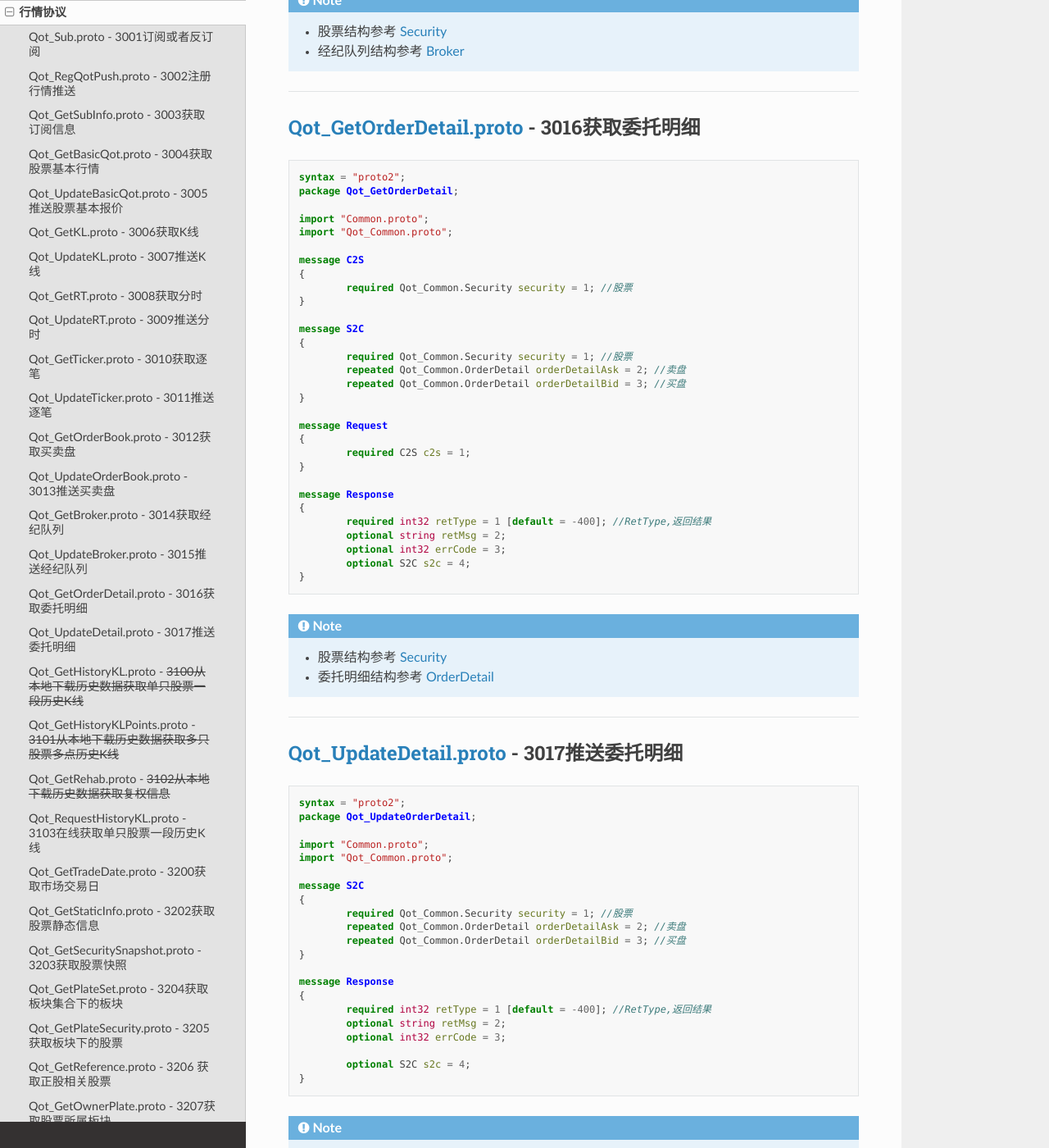
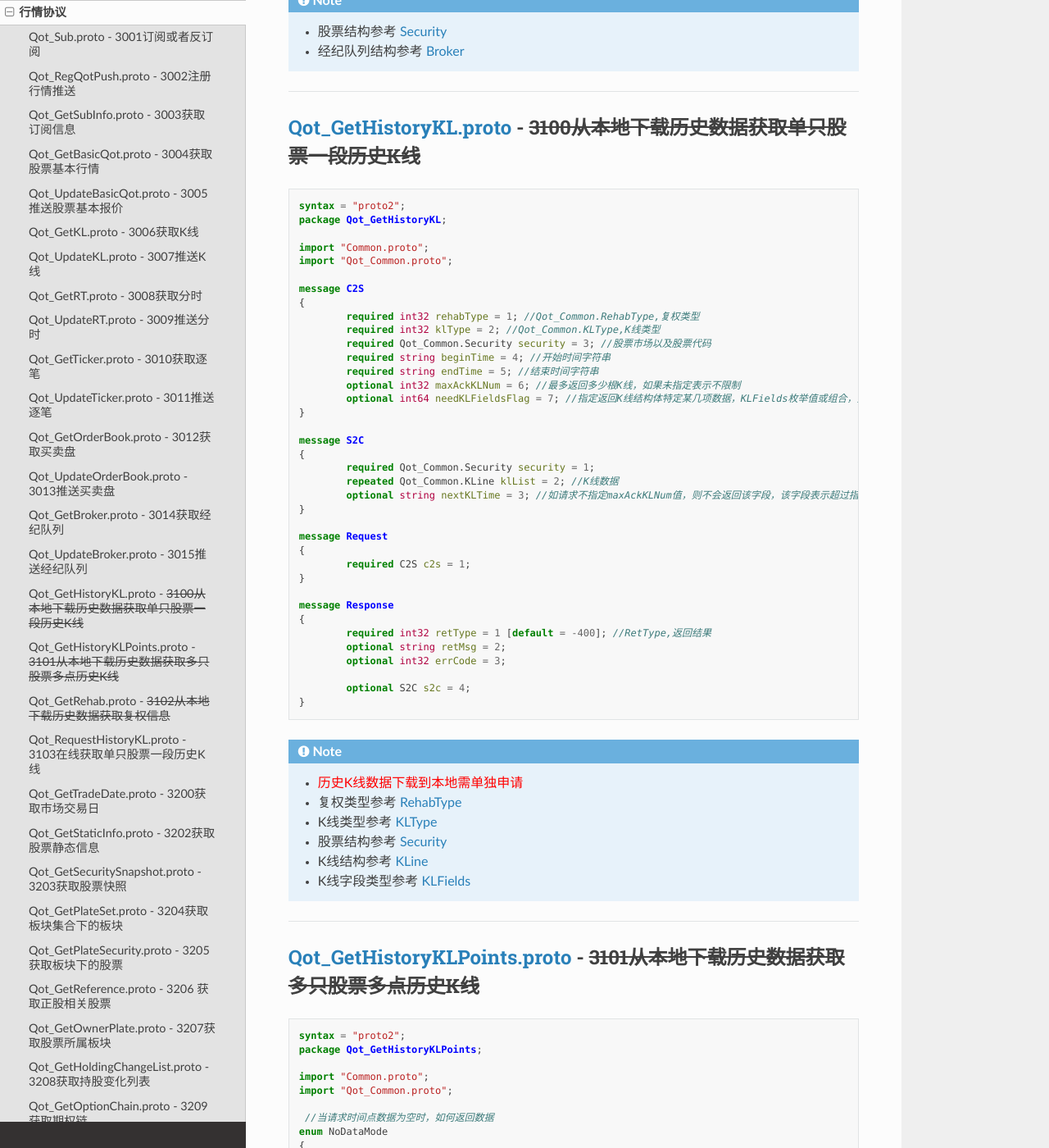
Before and after one commit to FutunnOpen/futu-api-doc, a Sphinx documentation site: the page built from doc_maker/source/protocol/quote_protocol.rst, in a window 1280 px wide and 1400 px high, scrolled down 11179 px. Shown: the whole window at 82% size. Built offline with Sphinx 7.4.7 and the Read the Docs theme 2.0.0, drawn with Linux system fonts in a browser that asks for light colours; pages that are not in the unit, such as notebooks, are missing from menus; some of the changed text lies outside the part shown.

Commit message:
移除委托明显接口

```diff
--- a/doc_maker/source/api/Base_API.rst
+++ b/doc_maker/source/api/Base_API.rst
@@ -404,10 +404,6 @@ SubType - 实时数据定阅类型
  ..  py:attribute:: BROKER
 
    买卖经纪
-
- ..  py:attribute:: ORDER_DETAIL
-
-  委托摆盘明细
 
 
 --------------------------------------
--- a/doc_maker/source/api/intro.rst
+++ b/doc_maker/source/api/intro.rst
@@ -84,7 +83,6 @@ get_order_book_                     获取实时摆盘数据
 get_referencestock_list_            获取证券的关联数据
 get_owner_plate_                    获取单支或多支股票的所属板块信息列表
 get_holding_change_list_            获取大股东持股变动列表,只提供美股数据,并最多只返回前100个
-get_order_detail_                   查询A股Level 2权限下提供的委托明细
 get_option_chain_                   通过标的股查询期权
 get_multi_points_history_kline_     :strike:`从本地历史K线中获取多支股票多个时间点的指定数据列`
 ================================    ============================================================================
--- a/doc_maker/source/protocol/intro.rst
+++ b/doc_maker/source/protocol/intro.rst
@@ -67,8 +67,6 @@
   .. _Qot_UpdateOrderBook.proto:  quote_protocol.html#qot-updateorderbook-proto-3013
   .. _Qot_GetBroker.proto:  quote_protocol.html#qot-getbroker-proto-3014
   .. _Qot_UpdateBroker.proto:  quote_protocol.html#qot-updatebroker-proto-3015
-  .. _Qot_GetOrderDetail.proto:  quote_protocol.html#qot-getorderdetail-proto-3016
-  .. _Qot_UpdateOrderDetail.proto:  quote_protocol.html#qot-updateorderdetail-proto-3017
 
   .. _Qot_GetHistoryKL.proto:  quote_protocol.html#qot-gethistorykl-proto-3100k
   .. _Qot_GetHistoryKLPoints.proto:  quote_protocol.html#qot-gethistoryklpoints-proto-k
@@ -148,8 +146,6 @@
  3013             Qot_UpdateOrderBook.proto_              推送买卖盘
  3014             Qot_GetBroker.proto_                    获取经纪队列
  3015             Qot_UpdateBroker.proto_                 推送经纪队列
- 3016             Qot_GetOrderDetail.proto_               获取委托明细
- 3017             Qot_UpdateOrderDetail.proto_            推送委托明细
  3100             Qot_GetHistoryKL.proto_                 从本地下载历史数据获取单只股票一段历史K线
  3101             Qot_GetHistoryKLPoints.proto_           从本地下载历史数据获取多只股票多点历史K线
  3102             Qot_GetRehab.proto_                     从本地下载历史数据获取复权信息
--- a/doc_maker/source/protocol/quote_protocol.rst
+++ b/doc_maker/source/protocol/quote_protocol.rst
@@ -616,83 +616,6 @@
 
 	* 股票结构参考 `Security <base_define.html#security>`_
 	* 经纪队列结构参考 `Broker <base_define.html#broker>`_
--------------------------------------
-
-`Qot_GetOrderDetail.proto <https://github.com/FutunnOpen/py-futu-api/tree/master/futu/common/pb/Qot_GetDetail.proto>`_ - 3016获取委托明细
----------------------------------------------------------------------------------------------------------------------------------------------------
-
-.. code-block:: protobuf
-
-	syntax = "proto2";
-	package Qot_GetOrderDetail;
-
-	import "Common.proto";
-	import "Qot_Common.proto";
-
-	message C2S
-	{
-		required Qot_Common.Security security = 1; //股票
-	}
-
-	message S2C
-	{
-		required Qot_Common.Security security = 1; //股票
-		repeated Qot_Common.OrderDetail orderDetailAsk = 2; //卖盘
-		repeated Qot_Common.OrderDetail orderDetailBid = 3; //买盘
-	}
-
-	message Request
-	{
-		required C2S c2s = 1;
-	}
-
-	message Response
-	{
-		required int32 retType = 1 [default = -400]; //RetType,返回结果
-		optional string retMsg = 2;
-		optional int32 errCode = 3;
-		optional S2C s2c = 4;
-	}
-
-.. note::
-
-	* 股票结构参考 `Security <base_define.html#security>`_
-	* 委托明细结构参考 `OrderDetail <base_define.html#orderdetail>`_
-
--------------------------------------
-
-`Qot_UpdateDetail.proto <https://github.com/FutunnOpen/py-futu-api/tree/master/futu/common/pb/Qot_UpdateDetail.proto>`_ - 3017推送委托明细
----------------------------------------------------------------------------------------------------------------------------------------------------
-
-.. code-block:: protobuf
-
-	syntax = "proto2";
-	package Qot_UpdateOrderDetail;
-
-	import "Common.proto";
-	import "Qot_Common.proto";
-
-	message S2C
-	{
-		required Qot_Common.Security security = 1; //股票
-		repeated Qot_Common.OrderDetail orderDetailAsk = 2; //卖盘
-		repeated Qot_Common.OrderDetail orderDetailBid = 3; //买盘
-	}
-
-	message Response
-	{
-		required int32 retType = 1 [default = -400]; //RetType,返回结果
-		optional string retMsg = 2;
-		optional int32 errCode = 3;
-
-		optional S2C s2c = 4;
-	}
-
-.. note::
-
-	* 股票结构参考 `Security <base_define.html#security>`_
-	* 委托明细结构参考 `OrderDetail <base_define.html#orderdetail>`_
-
 -------------------------------------
 
 `Qot_GetHistoryKL.proto <https://github.com/FutunnOpen/py-futu-api/tree/master/futu/common/pb/Qot_GetHistoryKL.proto>`_ - :strike:`3100从本地下载历史数据获取单只股票一段历史K线`
```
Also changed, not shown: other parts of doc_maker/source/api/intro.rst (+0 -1 lines), doc_maker/source/api/Quote_API.rst (+0 -79 lines), doc_maker/source/protocol/base_define.rst (+0 -16 lines).
